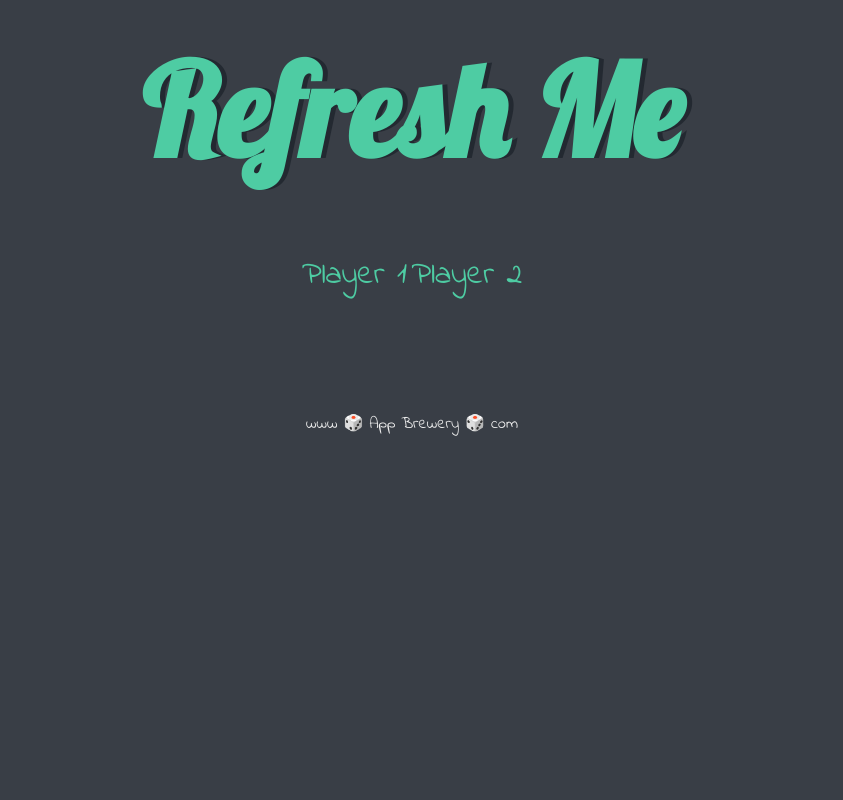
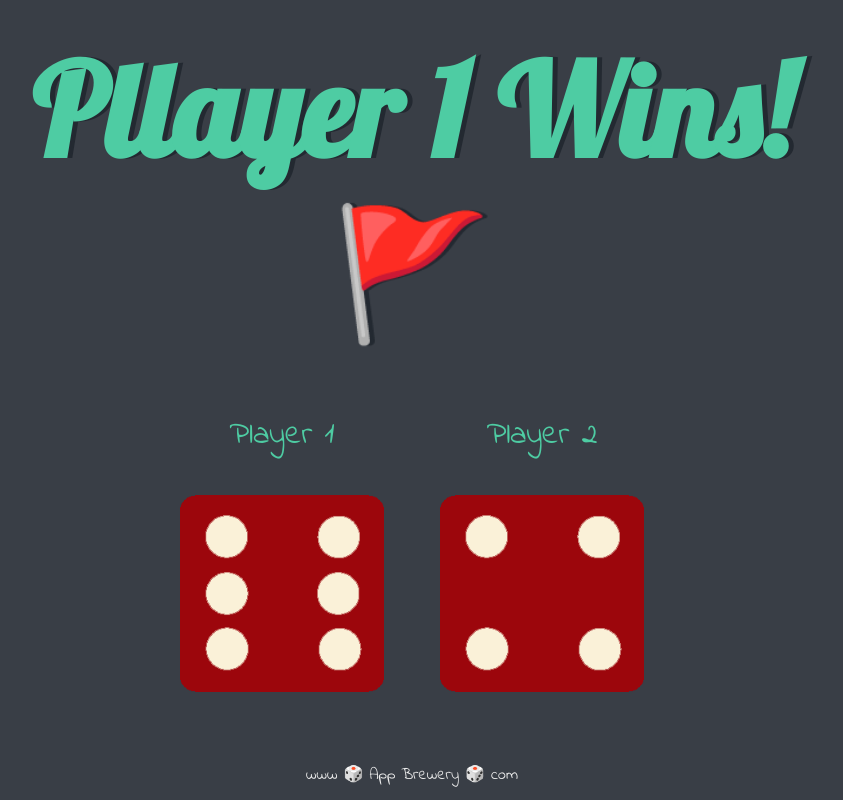
Before and after one commit to MsIoane/udemyPractice-, a plain HTML site: page Dicee+Challenge+-+Starting+Files/dicee.html in a window 1280 px wide. Shown: the whole page, without its empty margins (228-1071 px from the left). Drawn offline with Linux system fonts and the light colour scheme.

Commit message:
add js file

```diff
--- a/Dicee+Challenge+-+Starting+Files/dicee.html
+++ b/Dicee+Challenge+-+Starting+Files/dicee.html
@@ -15,15 +15,17 @@
 
       <div class="dice">
         <p>Player 1</p>
-        <img class="img1" src="" />
+        <img class="img1" src="images/6.png"/>
       </div>
 
       <div class="dice">
         <p>Player 2</p>
-        <img class="img2" src="" />
+        <img class="img2" src="images/6.png"/>
       </div>
     </div>
 
     <footer>www 🎲 App Brewery 🎲 com</footer>
+
+    <script src="index.js"></script>
   </body>
 </html>
--- /dev/null
+++ b/Dicee+Challenge+-+Starting+Files/index.js
@@ -0,0 +1,14 @@
+let randomNumber1 = Math.floor((Math.random() * 6)) + 1
+let randomNumber2 = Math.floor((Math.random() * 6)) + 1
+
+let playerOneDice = document.getElementsByClassName("img1")[0]
+let playerTwoDice = document.querySelector(".img2")
+
+playerOneDice.src = 'images/' + randomNumber1 + '.png';
+playerTwoDice.src = 'images/' + randomNumber2 + '.png';
+
+if(randomNumber1 > randomNumber2){
+    document.querySelector("h1").innerHTML = "Pllayer 1 Wins!🚩"
+}else if(randomNumber1 < randomNumber2){
+    document.querySelector("h1").innerHTML = "Pllayer 2 Wins!🚩"
+}
```
Also changed, not shown: Dicee+Challenge+-+Starting+Files/images/1.png (renamed from Dicee+Challenge+-+Starting+Files/images/dice1.png), Dicee+Challenge+-+Starting+Files/images/2.png (renamed from Dicee+Challenge+-+Starting+Files/images/dice2.png), Dicee+Challenge+-+Starting+Files/images/3.png (renamed from Dicee+Challenge+-+Starting+Files/images/dice3.png), Dicee+Challenge+-+Starting+Files/images/4.png (renamed from Dicee+Challenge+-+Starting+Files/images/dice4.png), Dicee+Challenge+-+Starting+Files/images/5.png (renamed from Dicee+Challenge+-+Starting+Files/images/dice5.png), Dicee+Challenge+-+Starting+Files/images/6.png (renamed from Dicee+Challenge+-+Starting+Files/images/dice6.png).
